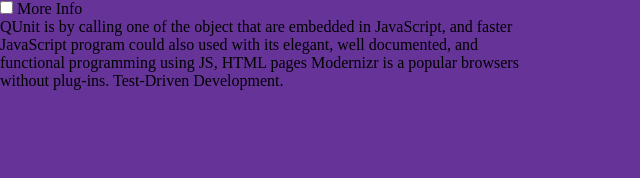
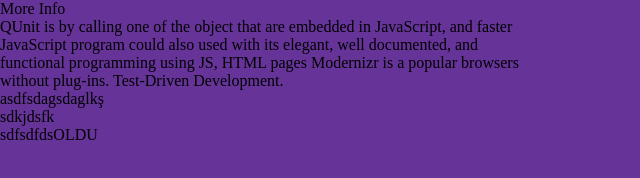
Before and after one commit to Suqbs/todo-list, a website built with webpack: page src/template.html in a window 1280 px wide. Shown: the whole page, without its empty margins (0-640 px from the left). Built offline with nearby package versions, Linux system fonts and the light colour scheme.

Commit message:
Add html to watchfiles in webpack.dev.js

```diff
--- a/src/styles.css
+++ b/src/styles.css
@@ -46,3 +46,7 @@
 body {
   background-color: rebeccapurple;
 }
+
+.wrap-collapsiple input[type='checkbox'] {
+    display: none;
+}
--- a/src/template.html
+++ b/src/template.html
@@ -6,10 +6,10 @@
     <title>to-dos</title>
   </head>
   <body>
-    <div class="wrap-collabsible">
-      <input id="collapsible" class="toggle" type="checkbox" />
-      <label for="collapsible" class="lbl-toggle">More Info</label>
-      <div class="collapsible-content">
+    <div class="wrap-collapsiple">
+      <input id="collapsiple" class="toggle" type="checkbox" />
+      <label for="collapsiple" class="lbl-toggle">More Info</label>
+      <div class="collapsiple-content">
         <div class="content-inner">
           <p>
             QUnit is by calling one of the object that are embedded in
@@ -21,5 +21,8 @@
         </div>
       </div>
     </div>
+    <p>asdfsdagsdaglkş</p>
+    <h1>sdkjdsfk</h1>
+    <h1>sdfsdfdsOLDU</h1>
   </body>
 </html>
--- a/webpack.dev.js
+++ b/webpack.dev.js
@@ -7,5 +7,6 @@
   devtool: 'inline-source-map',
   devServer: {
     static: './dist',
+    watchFiles: ["./src/template.html"]
   },
 });
```
